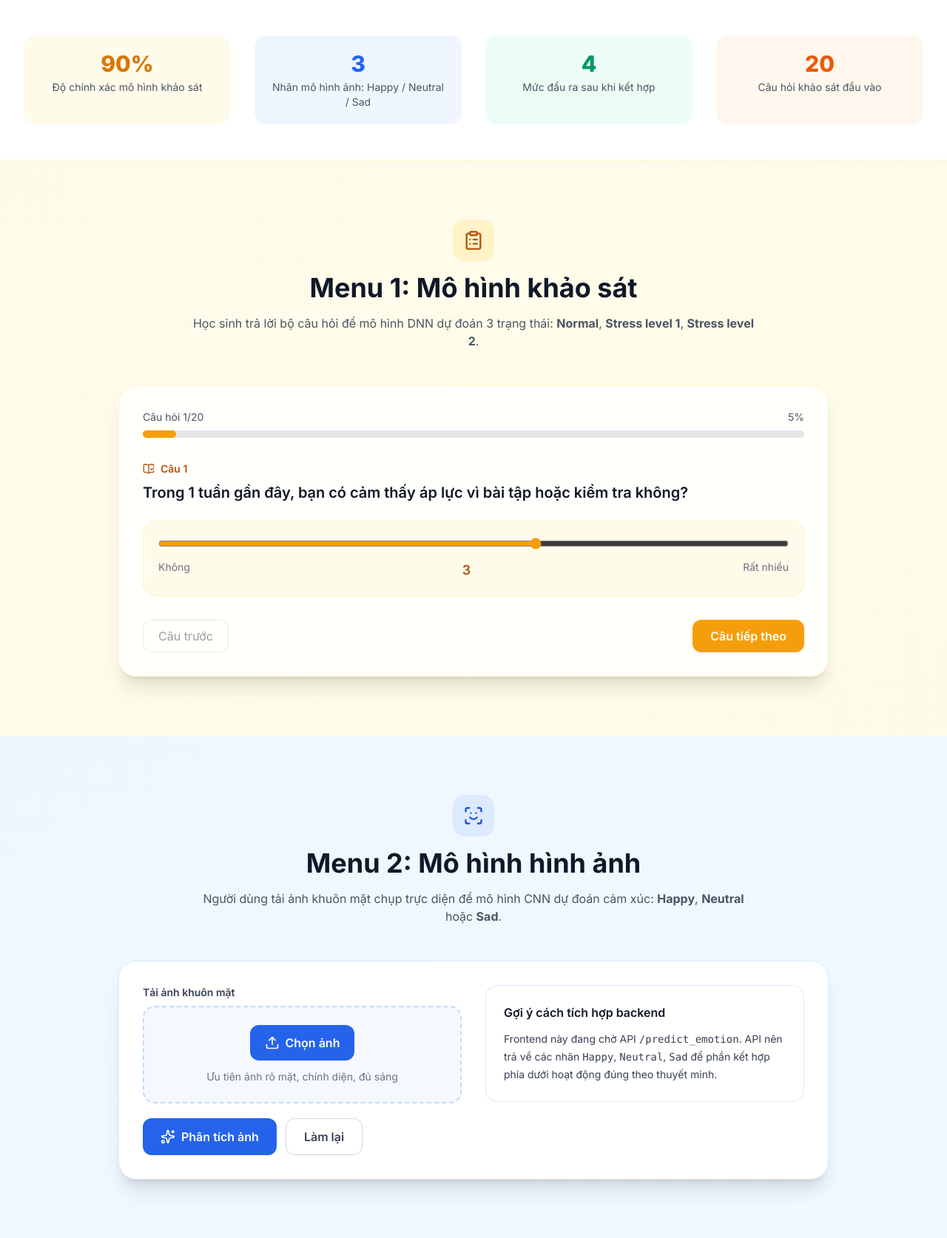
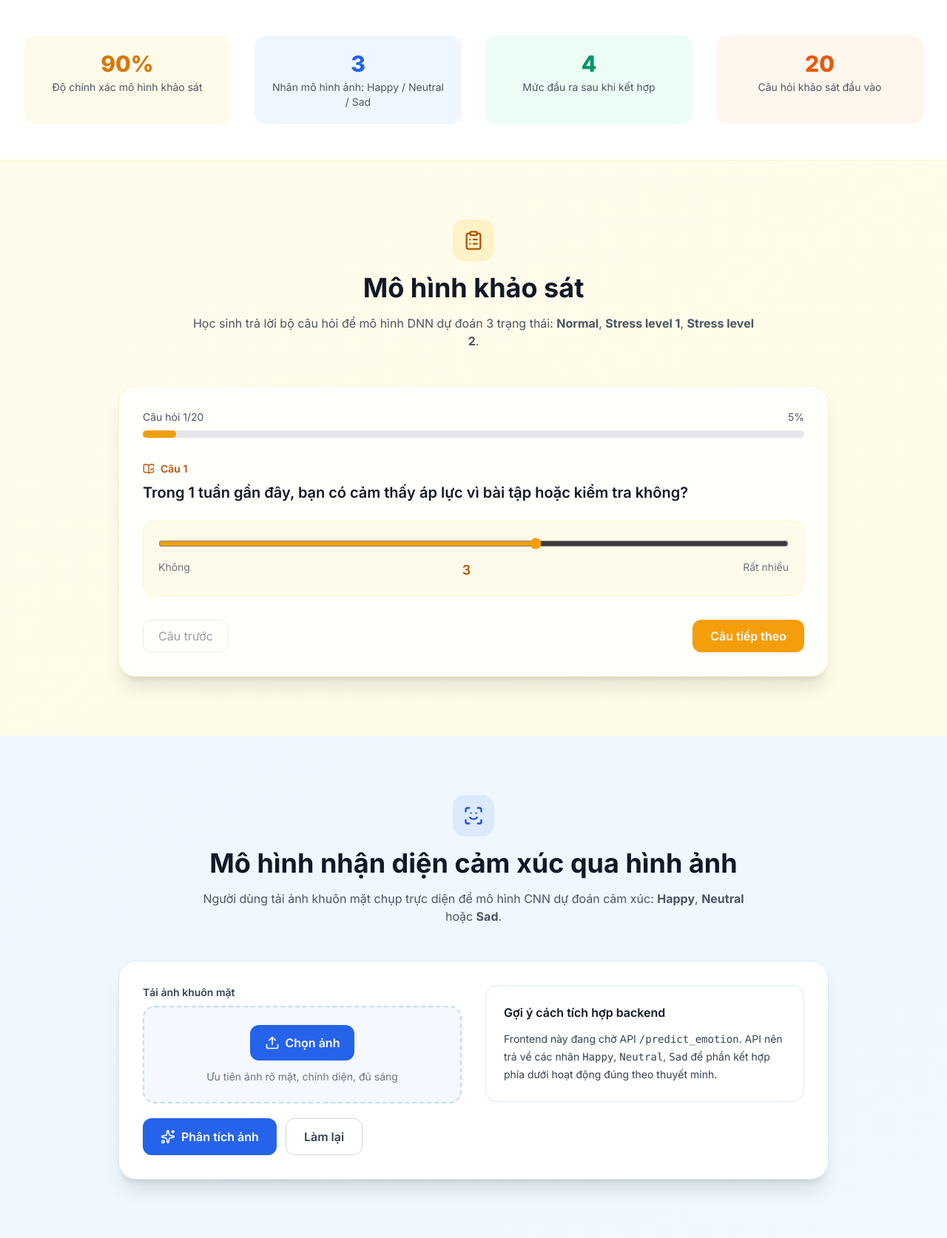
Before and after one commit to nhungnth2505/bmaxs, a Flask app: page / in a window 1280 px wide. Shown: the part 547-2221 px from the top of the page at 74% size. Run offline with Flask 3, Linux system fonts and the light colour scheme; parts of the project's set-up code (start-up, migrations or seed data) failed here and were passed over; some libraries are stand-ins or nearby versions.

Commit message:
Update index.html

```diff
--- a/templates/index.html
+++ b/templates/index.html
@@ -128,7 +128,7 @@
                 <div class="w-14 h-14 bg-amber-100 rounded-2xl flex items-center justify-center mx-auto mb-4">
                     <i data-lucide="clipboard-list" class="w-7 h-7 text-amber-700"></i>
                 </div>
-                <h2 class="text-3xl md:text-4xl font-bold mb-4">Menu 1: Mô hình khảo sát</h2>
+                <h2 class="text-3xl md:text-4xl font-bold mb-4"> Mô hình khảo sát</h2>
                 <p class="text-gray-600 max-w-3xl mx-auto">Học sinh trả lời bộ câu hỏi để mô hình DNN dự đoán 3 trạng thái: <strong>Normal</strong>, <strong>Stress level 1</strong>, <strong>Stress level 2</strong>.</p>
             </div>
 
@@ -195,7 +195,7 @@
                 <div class="w-14 h-14 bg-blue-100 rounded-2xl flex items-center justify-center mx-auto mb-4">
                     <i data-lucide="scan-face" class="w-7 h-7 text-blue-700"></i>
                 </div>
-                <h2 class="text-3xl md:text-4xl font-bold mb-4">Menu 2: Mô hình hình ảnh</h2>
+                <h2 class="text-3xl md:text-4xl font-bold mb-4"> Mô hình nhận diện cảm xúc qua hình ảnh</h2>
                 <p class="text-gray-600 max-w-3xl mx-auto">Người dùng tải ảnh khuôn mặt chụp trực diện để mô hình CNN dự đoán cảm xúc: <strong>Happy</strong>, <strong>Neutral</strong> hoặc <strong>Sad</strong>.</p>
             </div>
 
```
